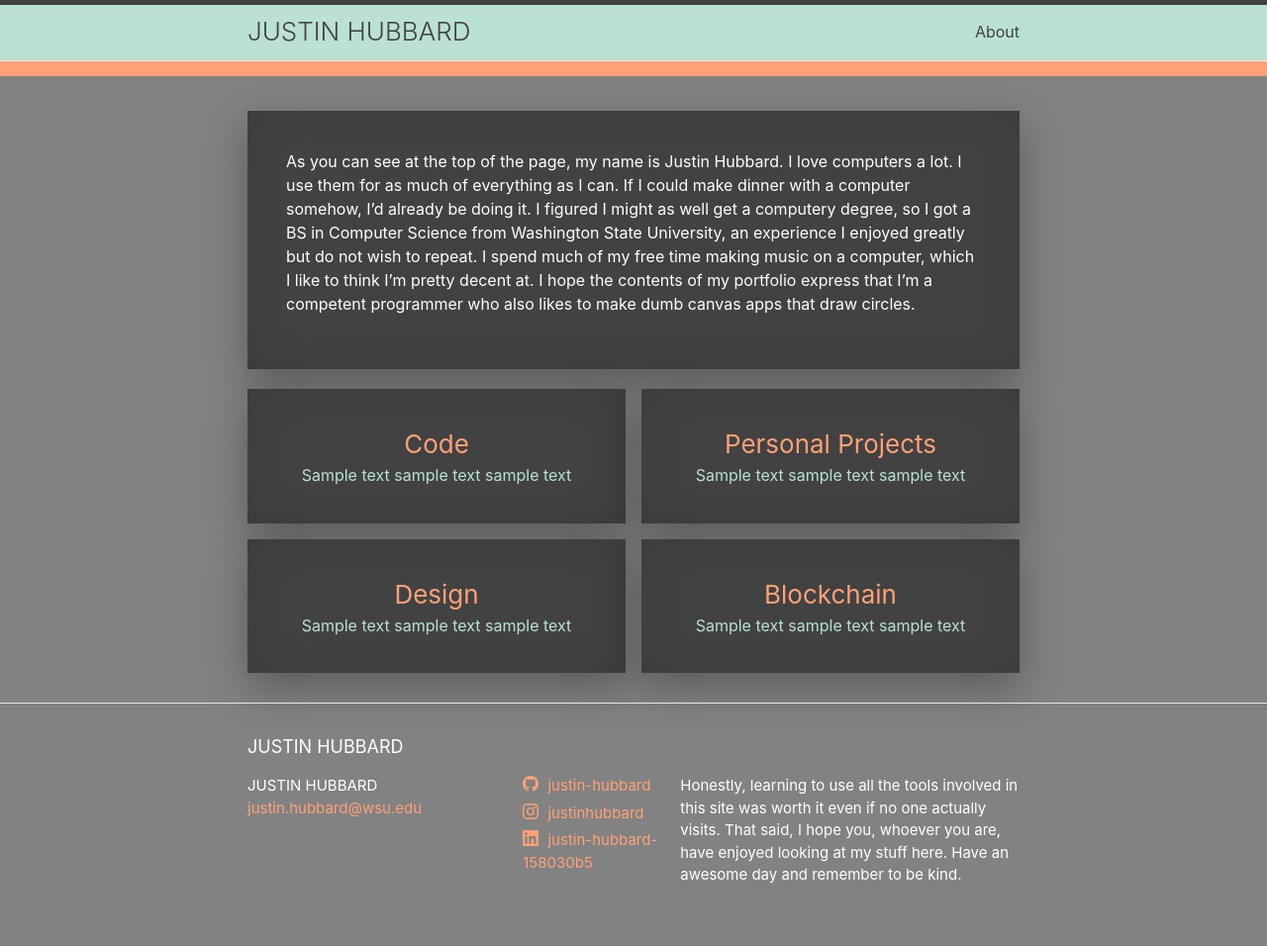
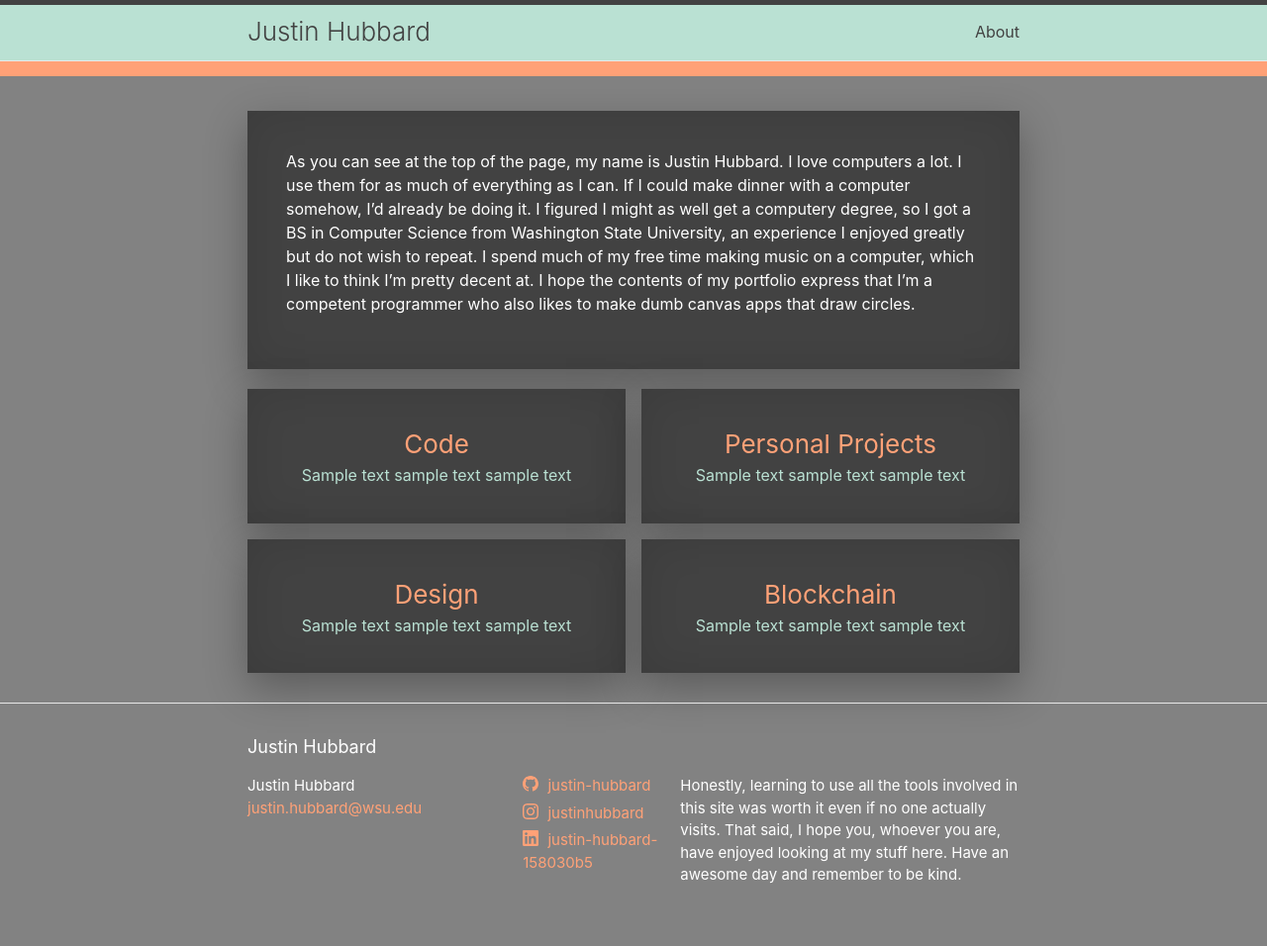
Before and after one commit to justin-hubbard/justin-hubbard.github.io, a Jekyll site: the page built from index.md, in a window 1280 px wide. Shown: the whole page at 99% size. Built offline with Jekyll 4.4.1, drawn with Linux system fonts in a browser that asks for light colours.

```diff
--- a/_config.yml
+++ b/_config.yml
@@ -13,7 +13,7 @@
 # you will see them accessed via {{ site.title }}, {{ site.email }}, and so on.
 # You can create any custom variable you would like, and they will be accessible
 # in the templates via {{ site.myvariable }}.
-title: JUSTIN HUBBARD
+title: Justin Hubbard
 email: justin.hubbard@wsu.edu
 description: >- # this means to ignore newlines until "baseurl:"
   Honestly, learning to use all the tools involved in this site was worth it
```
